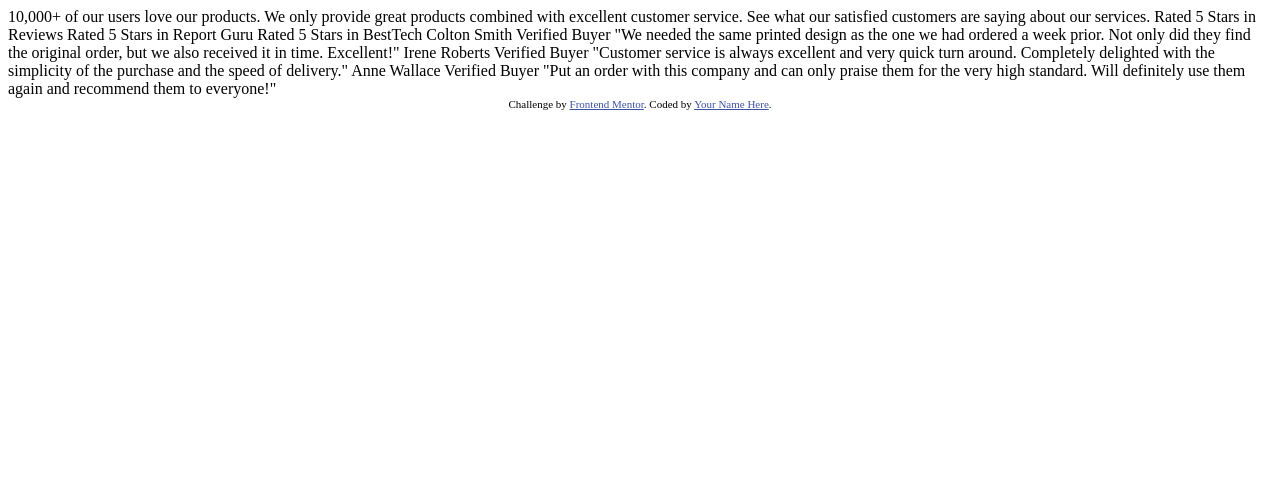
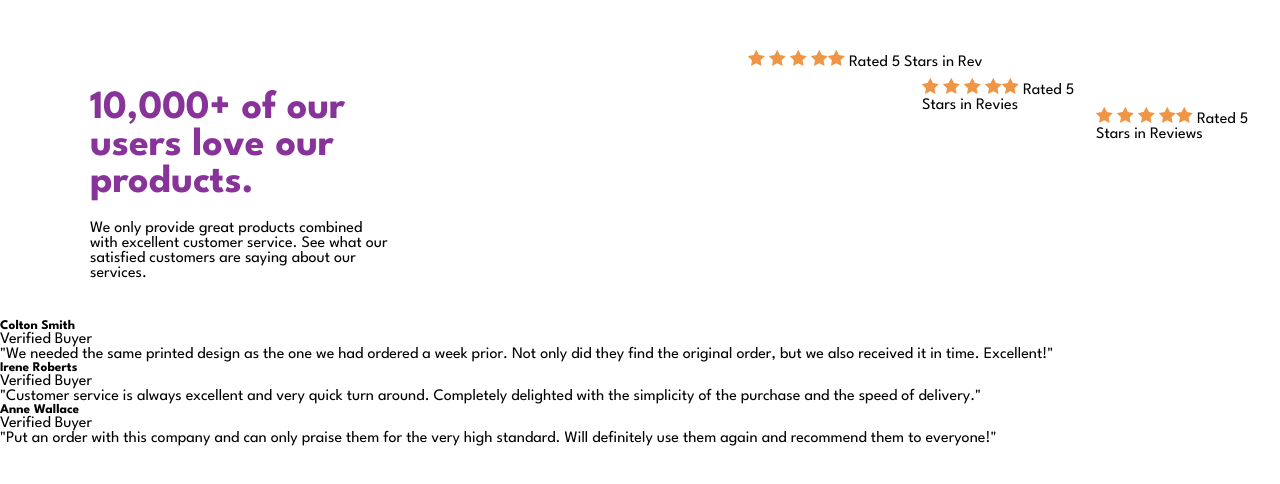
Before and after one commit to Szvejk/zad6-frontendmentor, a plain HTML site: page index.html in a window 1280 px wide. Drawn offline with Linux system fonts and the light colour scheme.

Commit message:
new files

```diff
--- a/index.html
+++ b/index.html
@@ -3,7 +3,6 @@
 	<head>
 		<meta charset="UTF-8" />
 		<meta name="viewport" content="width=device-width, initial-scale=1.0" />
-    <!-- displays site properly based on user's device -->
 
 		<link
 			rel="icon"
@@ -12,50 +11,92 @@
 			href="./images/favicon-32x32.png"
 		/>
 
+    <link rel="preconnect" href="https://fonts.googleapis.com">
+<link rel="preconnect" href="https://fonts.gstatic.com" crossorigin>
+<link href="https://fonts.googleapis.com/css2?family=League+Spartan:wght@400;500;700&display=swap" rel="stylesheet">
+		<link rel="stylesheet" href="./css/style.css">
+
 <title>Frontend Mentor | Social proof section</title>
-
-    <!-- Feel free to remove these styles or customise in your own stylesheet 👍 -->
-    <style>
-      .attribution {
-        font-size: 11px;
-        text-align: center;
-      }
-      .attribution a {
-        color: hsl(228, 45%, 44%);
-      }
-    </style>
 	</head>
 	<body>
-    10,000+ of our users love our products.
+		<header>
 
+		<!-- pierwszy grid -->
+		<article class="rate">
+
+			<h1 class="first-text">10,000+ of our users love our products.</h1>
+
+			<p class="text">
 				We only provide great products combined with excellent customer service.
 				See what our satisfied customers are saying about our services.
+			</p>
+			</article>
+  </div>
 
+
+
+<article class="first-grid">
+			<section class="reviews">
+				<img src="./images/icon-star.svg" />
+				<img src="./images/icon-star.svg" />
+				<img src="./images/icon-star.svg" />
+				<img src="./images/icon-star.svg" /><img
+					src="./images/icon-star.svg"
+					alt="5 stars"
+				/>
 				Rated 5 Stars in Reviews
-    Rated 5 Stars in Report Guru
-    Rated 5 Stars in BestTech
+			</section>
 
-    Colton Smith
-    Verified Buyer
-    "We needed the same printed design as the one we had ordered a week prior.
-    Not only did they find the original order, but we also received it in time.
-    Excellent!"
+			<section class="report">
+				<img src="./images/icon-star.svg" />
+				<img src="./images/icon-star.svg" />
+				<img src="./images/icon-star.svg" />
+				<img src="./images/icon-star.svg" /><img
+					src="./images/icon-star.svg"
+					alt="5 stars"
+				/>
+				Rated 5 Stars in Revies
+			</section>
 
-    Irene Roberts
-    Verified Buyer
-    "Customer service is always excellent and very quick turn around. Completely
-    delighted with the simplicity of the purchase and the speed of delivery."
+			<section class="BestTech">
+				<img src="./images/icon-star.svg" />
+				<img src="./images/icon-star.svg" />
+				<img src="./images/icon-star.svg" />
+				<img src="./images/icon-star.svg" /><img
+					src="./images/icon-star.svg"
+					alt="5 stars"
+				/>
+				Rated 5 Stars in Rev
+			</section>
+	</article>
 
-    Anne Wallace
-    Verified Buyer
-    "Put an order with this company and can only praise them for the very high
-    standard. Will definitely use them again and recommend them to everyone!"
+</header>
 
-    <div class="attribution">
-      Challenge by
-      <a href="https://www.frontendmentor.io?ref=challenge" target="_blank"
-        >Frontend Mentor</a
-      >. Coded by <a href="#">Your Name Here</a>.
-    </div>
+
+		<article class="second-grid">
+			<section class="colton">
+				<h5 class="nameColton">Colton Smith</h5>
+				<p class="job">Verified Buyer</p>
+				"We needed the same printed design as the one we had ordered a week
+				prior. Not only did they find the original order, but we also received
+				it in time. Excellent!"
+			</section>
+
+			<section class="irene">
+				<h5 class="nameIrene">Irene Roberts</h5>
+				<p class="job">Verified Buyer</p>
+				"Customer service is always excellent and very quick turn around.
+				Completely delighted with the simplicity of the purchase and the speed
+				of delivery."
+			</section>
+
+			<section class="anne">
+				<h5 class="nameAnne">Anne Wallace</h5>
+				<p class="job">Verified Buyer</p>
+				"Put an order with this company and can only praise them for the very
+				high standard. Will definitely use them again and recommend them to
+				everyone!"
+			</section>
+		</article>
 	</body>
 </html>
--- a/style.scss
+++ b/style.scss
@@ -0,0 +1,49 @@
+*{
+    margin: 0;
+    padding: 0;
+    box-sizing: border-box;
+}
+body{
+    font-family: 'League Spartan', sans-serif;
+    font-size: 16px;
+}
+header {
+    display: flex;
+    margin: 50px;
+
+  .rate {
+    margin: 30px;
+    padding: 10px;
+    width: 40vh;
+    height: 20vh;
+    .first-text {
+        font-size: 40px;
+        color: hsl(290, 50%, 40%);
+        margin-bottom: 20px;
+        position: relative;
+    }
+  }
+}
+.first-grid {
+position: absolute;
+right:20px;
+    height: 15vh;
+    width: 40vw;
+    display: grid;
+	gap: 10px;
+	grid-template-columns: repeat(3, 1fr);
+	grid-template-rows: repeat(4, 1fr);
+
+    .BestTech{
+grid-column: 1/3;
+		grid-row: 1/4;
+    }
+    .report{
+grid-column: 2/3;
+		grid-row: 2/4;
+    }
+    .reviews {
+grid-column: 3/3;
+		grid-row: 3/4;
+    }
+}
```
Also changed, not shown: css/style.css, 1 other file. Lines whose indentation alone changed are shown as unchanged.
